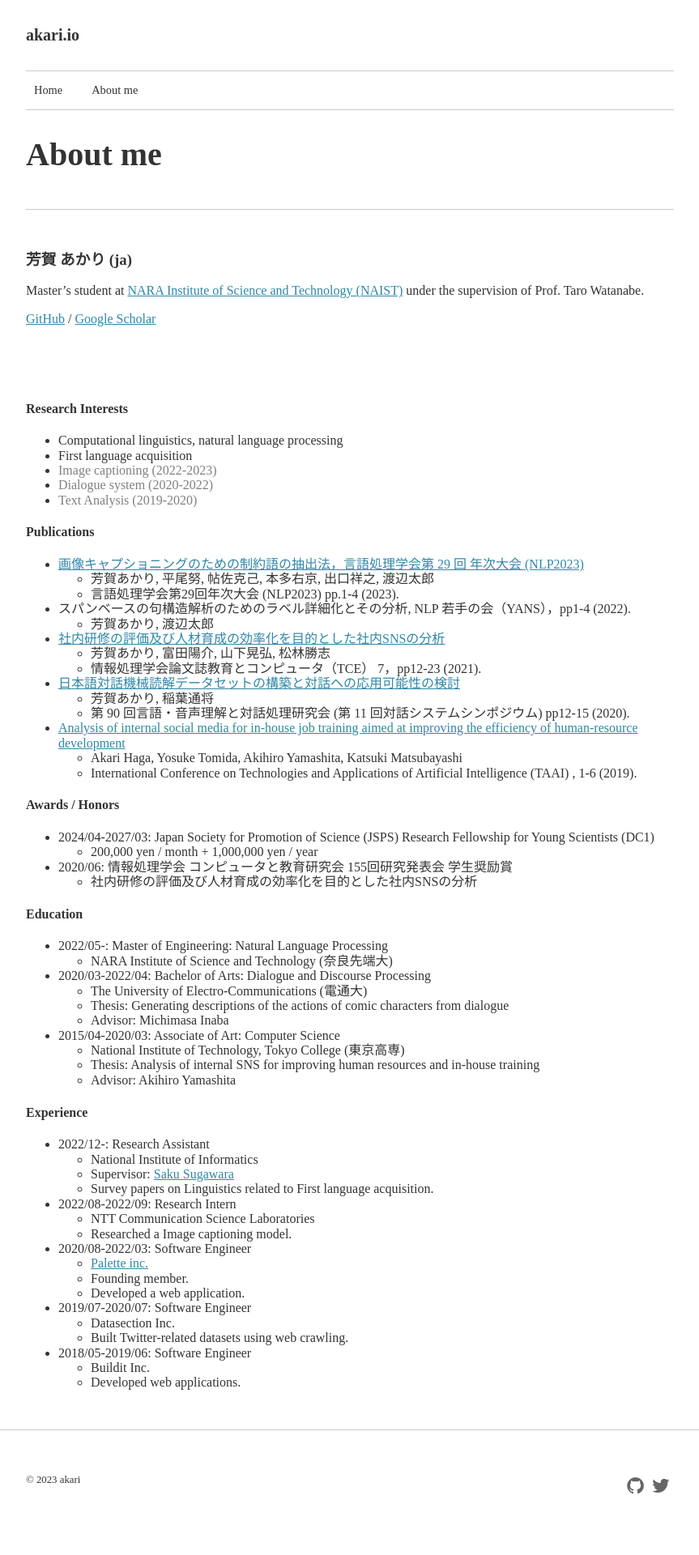
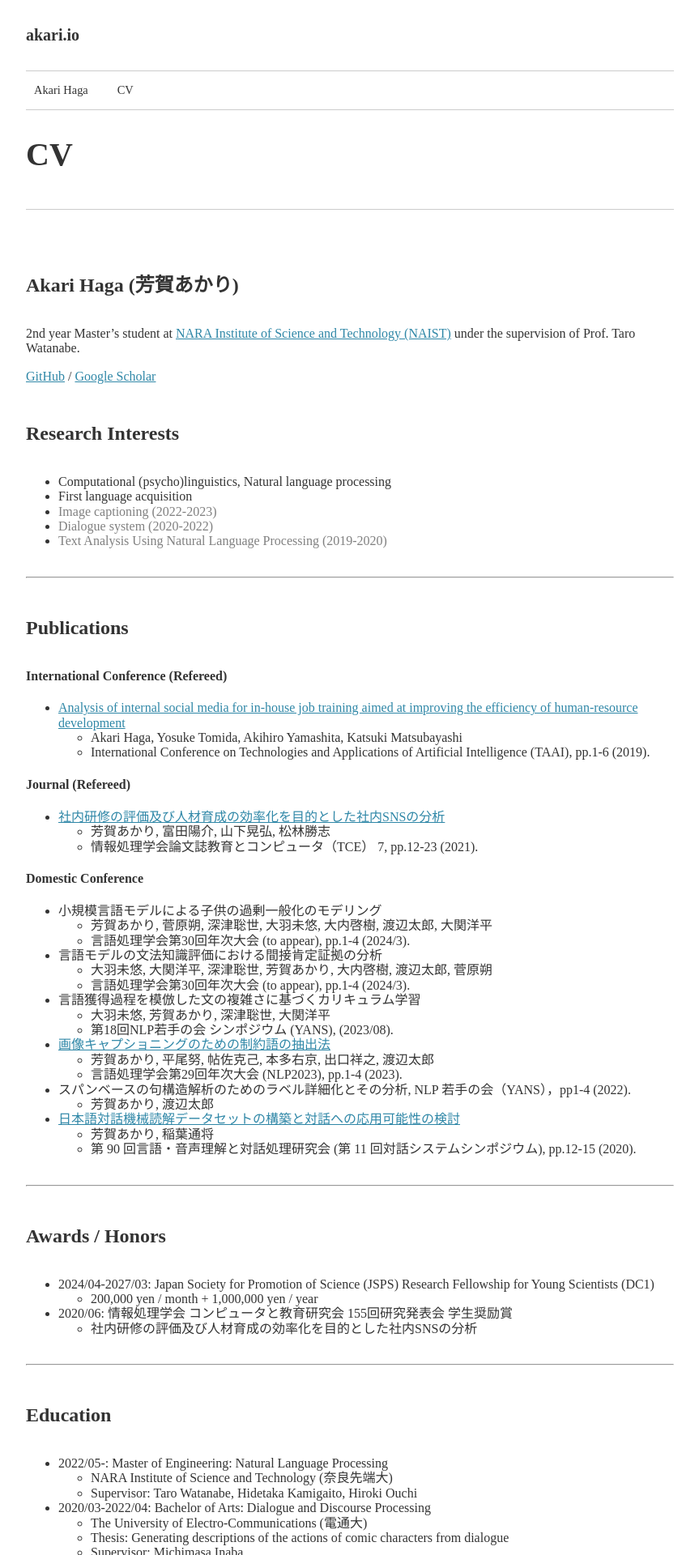
Before and after one commit to Akari000/akari000.github.io, a Jekyll site: the page built from about.md, in a window 1280 px wide. Shown: the top 1920 px of the page at 81% size, without its empty margins (208-1071 px from the left). Built offline with Jekyll 4.4.1, drawn with Linux system fonts in a browser that asks for light colours; nearby versions of some CDN libraries; some of the changed text lies outside the part shown.

```diff
--- a/_layouts/default.html
+++ b/_layouts/default.html
@@ -25,8 +25,8 @@
     <div class="site-title"><a href="{{ '/' | relative_url }}">{{ site.title }}</a></div>
     <nav class="nav">
       <ul class="nav__list">
-        <li class="nav__item"><a href="{{ '/' | relative_url }}">Home</a></li>
-        <li class="nav__item"><a href="{{ '/about/' | relative_url }}">About me</a></li>
+        <li class="nav__item"><a href="{{ '/' | relative_url }}">Akari Haga</a></li>
+        <li class="nav__item"><a href="{{ '/about/' | relative_url }}">CV</a></li>
         <!-- <li class="nav__item"><a href="{{ '/posts/' | relative_url }}">Posts</a></li> -->
       </ul>
     </nav>
--- a/about.md
+++ b/about.md
@@ -1,57 +1,83 @@
 ---
 layout: page
-title: About me
+title: CV
 permalink: /about/
 ---
 
-### 芳賀 あかり (ja)
-Master's student at [NARA Institute of Science and Technology (NAIST)](https://www.naist.jp/en/) under the supervision of Prof. Taro Watanabe.
+## Akari Haga (芳賀あかり)
+2nd year Master's student at [NARA Institute of Science and Technology (NAIST)](https://www.naist.jp/en/) under the supervision of Prof. Taro Watanabe.
 
 [GitHub](https://github.com/Akari000) / [Google Scholar](https://scholar.google.com/citations?user=Mkd23TkAAAAJ&hl=ja&oi=sra)
 
-<br/><br/><br/>
-#### Research Interests
-- Computational linguistics, natural language processing
+## Research Interests
+- Computational (psycho)linguistics, Natural language processing
 - First language acquisition
 - <span style="color: gray;">Image captioning (2022-2023)</span>
 - <span style="color: gray;">Dialogue system (2020-2022)</span>
-- <span style="color: gray;">Text Analysis (2019-2020)</span>
+- <span style="color: gray;">Text Analysis Using Natural Language Processing (2019-2020)</span>
+<br/><br/>
 
-#### Publications
-- [画像キャプショニングのための制約語の抽出法，言語処理学会第 29 回 年次大会 (NLP2023)](https://www.anlp.jp/proceedings/annual_meeting/2023/pdf_dir/H9-2.pdf)
+---
+
+## Publications
+#### International Conference (Refereed)
+- [Analysis of internal social media for in-house job training aimed at improving the efficiency of human-resource development](https://scholar.google.com/citations?view_op=view_citation&hl=ja&user=Mkd23TkAAAAJ&citation_for_view=Mkd23TkAAAAJ:d1gkVwhDpl0C)
+  - Akari Haga, Yosuke Tomida, Akihiro Yamashita, Katsuki Matsubayashi
+  - International Conference on Technologies and Applications of Artificial Intelligence (TAAI), pp.1-6 (2019).
+
+#### Journal (Refereed)
+- [社内研修の評価及び人材育成の効率化を目的とした社内SNSの分析](https://scholar.google.com/citations?view_op=view_citation&hl=ja&user=Mkd23TkAAAAJ&citation_for_view=Mkd23TkAAAAJ:u5HHmVD_uO8C)
+  - 芳賀あかり, 富田陽介, 山下晃弘, 松林勝志
+  - 情報処理学会論文誌教育とコンピュータ（TCE） 7, pp.12-23 (2021).
+
+#### Domestic Conference
+- 小規模言語モデルによる子供の過剰一般化のモデリング
+  - 芳賀あかり, 菅原朔, 深津聡世, 大羽未悠, 大内啓樹, 渡辺太郎, 大関洋平
+  - 言語処理学会第30回年次大会 (to appear), pp.1-4 (2024/3).
+- 言語モデルの文法知識評価における間接肯定証拠の分析
+  - 大羽未悠, 大関洋平, 深津聡世, 芳賀あかり, 大内啓樹, 渡辺太郎, 菅原朔
+  - 言語処理学会第30回年次大会 (to appear), pp.1-4 (2024/3).
+- 言語獲得過程を模倣した文の複雑さに基づくカリキュラム学習
+  - 大羽未悠, 芳賀あかり, 深津聡世, 大関洋平
+  - 第18回NLP若手の会 シンポジウム (YANS), (2023/08).
+- [画像キャプショニングのための制約語の抽出法](https://www.anlp.jp/proceedings/annual_meeting/2023/pdf_dir/H9-2.pdf)
   - 芳賀あかり, 平尾努, 帖佐克己, 本多右京, 出口祥之, 渡辺太郎
-  - 言語処理学会第29回年次大会 (NLP2023) pp.1-4 (2023).
+  - 言語処理学会第29回年次大会 (NLP2023), pp.1-4 (2023).
 - スパンベースの句構造解析のためのラベル詳細化とその分析, NLP 若手の会（YANS），pp1-4 (2022).
   - 芳賀あかり, 渡辺太郎
-- [社内研修の評価及び人材育成の効率化を目的とした社内SNSの分析](https://scholar.google.com/citations?view_op=view_citation&hl=ja&user=Mkd23TkAAAAJ&citation_for_view=Mkd23TkAAAAJ:u5HHmVD_uO8C)
-  - 芳賀あかり, 富田陽介, 山下晃弘, 松林勝志
-  - 情報処理学会論文誌教育とコンピュータ（TCE） 7，pp12-23 (2021).
 - [日本語対話機械読解データセットの構築と対話への応用可能性の検討](https://scholar.google.com/citations?view_op=view_citation&hl=ja&user=Mkd23TkAAAAJ&citation_for_view=Mkd23TkAAAAJ:9yKSN-GCB0IC)
   - 芳賀あかり, 稲葉通将
-  - 第 90 回言語・音声理解と対話処理研究会 (第 11 回対話システムシンポジウム) pp12-15 (2020).
-- [Analysis of internal social media for in-house job training aimed at improving the efficiency of human-resource development](https://scholar.google.com/citations?view_op=view_citation&hl=ja&user=Mkd23TkAAAAJ&citation_for_view=Mkd23TkAAAAJ:d1gkVwhDpl0C)
-  - Akari Haga, Yosuke Tomida, Akihiro Yamashita, Katsuki Matsubayashi
-  - International Conference on Technologies and Applications of Artificial Intelligence (TAAI) , 1-6 (2019).
+  - 第 90 回言語・音声理解と対話処理研究会 (第 11 回対話システムシンポジウム), pp.12-15 (2020).
+<br/><br/>
 
-#### Awards / Honors
+---
+
+## Awards / Honors
 - 2024/04-2027/03: Japan Society for Promotion of Science (JSPS) Research Fellowship for Young Scientists (DC1)
   - 200,000 yen / month + 1,000,000 yen / year
 - 2020/06: 情報処理学会 コンピュータと教育研究会 155回研究発表会 学生奨励賞
   - 社内研修の評価及び人材育成の効率化を目的とした社内SNSの分析
+<br/><br/>
 
-#### Education
+---
+
+## Education
 - 2022/05-: Master of Engineering: Natural Language Processing
   - NARA Institute of Science and Technology (奈良先端大)
+  - Supervisor: Taro Watanabe, Hidetaka Kamigaito, Hiroki Ouchi
 - 2020/03-2022/04: Bachelor of Arts: Dialogue and Discourse Processing
   - The University of Electro-Communications (電通大)
   - Thesis: Generating descriptions of the actions of comic characters from dialogue
-  - Advisor: Michimasa Inaba
+  - Supervisor: Michimasa Inaba
 - 2015/04-2020/03: Associate of Art: Computer Science
   - National Institute of Technology, Tokyo College (東京高専)
   - Thesis: Analysis of internal SNS for improving human resources and in-house training
-  - Advisor: Akihiro Yamashita
+  - Supervisor: Akihiro Yamashita
+<br/><br/>
 
-#### Experience
+---
+
+## Experience
 - 2022/12-: Research Assistant
   - National Institute of Informatics
   - Supervisor: [Saku Sugawara](https://penzant.net/)
--- a/assets/css/style.scss
+++ b/assets/css/style.scss
@@ -34,6 +34,11 @@ p{
   max-width: $container-width;
   margin: auto;
   padding: 0 25px;
+}
+
+.front-page-container{
+  display: flex;
+  width: 100%;
 }
 
 .copyright{
@@ -208,8 +213,39 @@ p{
   }
 }
 
+.profile-img-container{
+  display: flex;
+  align-items: center;
+}
+
+.profile-img{
+  width: 20vw;
+  height: 20vw;
+  border-radius: 100%;
+}
+
+.profile{
+  padding-left: 5vw;
+  width: 70vw;
+}
+
 @media screen and (max-width:480px) {
+  .front-page-container{
+    display: block;
+  }
+
+  .profile-img-container{
+    display: block;
+    text-align: center;
+  }
+
   .profile-img{
-    display: none;
+    width: 40vw;
+    height: 40vw;
+  }
+
+  .profile{
+    padding-left: 0;
+    width: 90vw;
   }
 }
```
Also changed, not shown: index.html (+20 -6 lines), assets/imgs/Google_Scholar_logo.svg (added).
